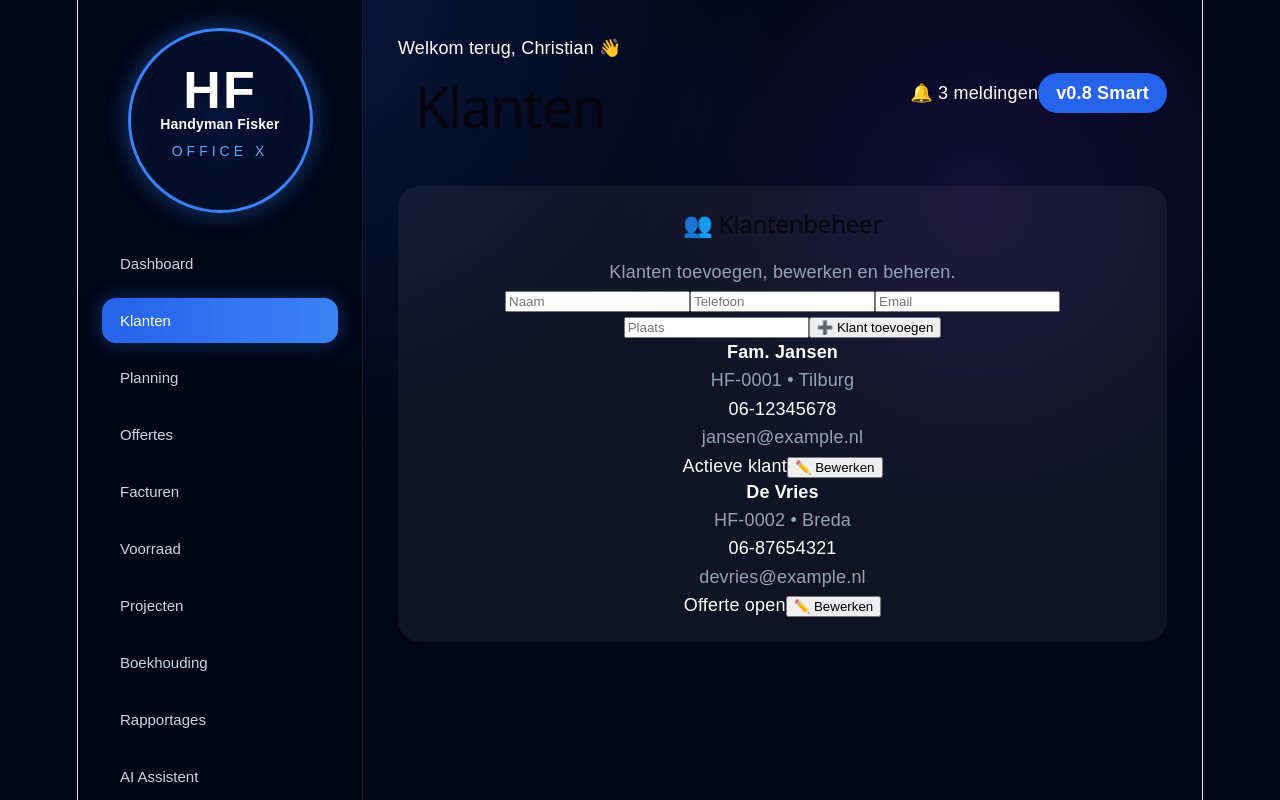
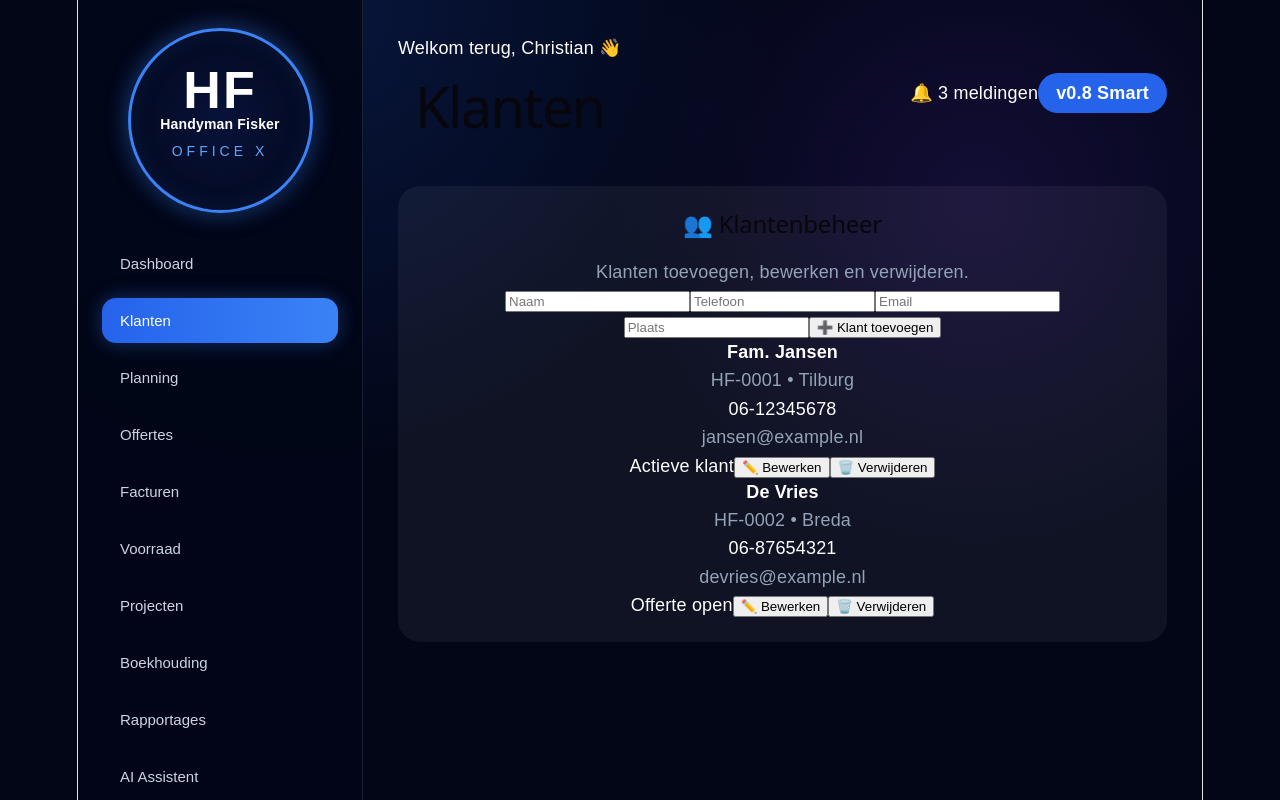
Before and after one commit to hmo519/handyman-fisker-office-x, a React (Vite) app: page / in a window 1280 px wide. Both pictures are taken after a click on the button "Klanten". Shown: the top 800 px of the page. Built offline with nearby package versions, Linux system fonts and the light colour scheme.

Commit message:
CRM: add customer delete and complete CRUD

```diff
--- a/src/pages/klanten.jsx
+++ b/src/pages/klanten.jsx
@@ -34,7 +34,6 @@ function Klanten() {
       email: "",
       city: "",
     });
-
     setEditingId(null);
   }
 
@@ -74,7 +73,6 @@ function Klanten() {
 
   function editCustomer(customer) {
     setEditingId(customer.id);
-
     setForm({
       name: customer.name,
       phone: customer.phone,
@@ -83,14 +81,25 @@ function Klanten() {
     });
   }
 
+  function deleteCustomer(id) {
+    const confirmed = window.confirm("Weet je zeker dat je deze klant wilt verwijderen?");
+
+    if (!confirmed) return;
+
+    const updatedCustomers = customers.filter((customer) => customer.id !== id);
+    setCustomers(updatedCustomers);
+
+    if (editingId === id) {
+      resetForm();
+    }
+  }
+
   return (
     <section className="panel">
       <div className="pageHeader">
         <div>
           <h2>👥 Klantenbeheer</h2>
-          <p className="empty">
-            Klanten toevoegen, bewerken en beheren.
-          </p>
+          <p className="empty">Klanten toevoegen, bewerken en verwijderen.</p>
         </div>
       </div>
 
@@ -127,11 +136,7 @@ function Klanten() {
           {editingId ? "💾 Wijzigingen opslaan" : "➕ Klant toevoegen"}
         </button>
 
-        {editingId && (
-          <button onClick={resetForm}>
-            ❌ Annuleren
-          </button>
-        )}
+        {editingId && <button onClick={resetForm}>❌ Annuleren</button>}
       </div>
 
       <div className="customerList">
@@ -149,12 +154,12 @@ function Klanten() {
               <p>{customer.email}</p>
             </div>
 
-            <span className="statusBadge">
-              {customer.status}
-            </span>
+            <span className="statusBadge">{customer.status}</span>
 
-            <button onClick={() => editCustomer(customer)}>
-              ✏️ Bewerken
+            <button onClick={() => editCustomer(customer)}>✏️ Bewerken</button>
+
+            <button onClick={() => deleteCustomer(customer.id)}>
+              🗑️ Verwijderen
             </button>
           </div>
         ))}
```
